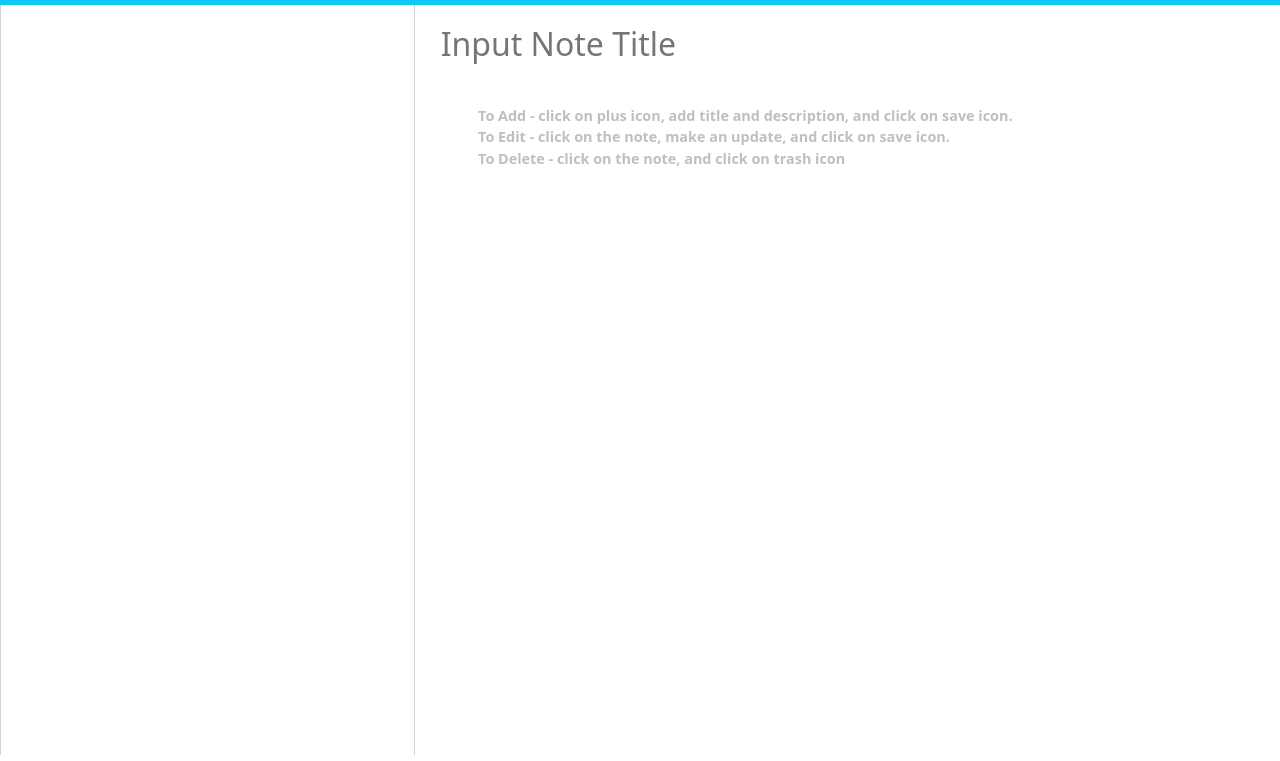
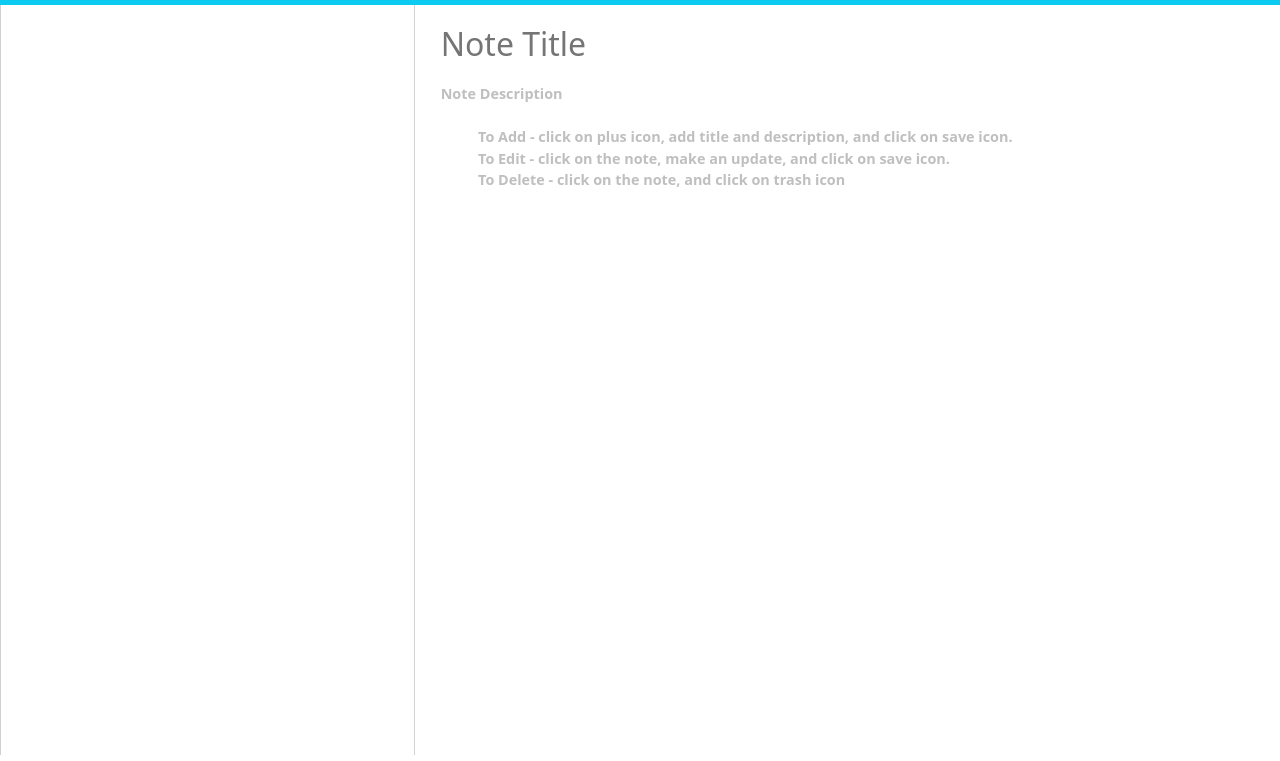
Before and after one commit to krgurevich/digi-notebook, a plain HTML site: page public/notes.html in a window 1280 px wide. Shown: the part 73-834 px from the top of the page. Drawn offline with nearby package versions, Linux system fonts and the light colour scheme; no server answers.

Commit message:
updated placeholder in notes.html

```diff
--- a/public/notes.html
+++ b/public/notes.html
@@ -30,8 +30,9 @@
         </div>
       </div>
       <div class="col-8">
-        <input id="targetTitle" class="note-title" placeholder="Input Note Title" maxlength="28" type="text" />
-        <textarea id="targetText" class="note-textarea" placeholder="
+        <input id="targetTitle" class="note-title" placeholder="Note Title" maxlength="28" type="text" />
+        <textarea id="targetText" class="note-textarea" placeholder="Note Description
+
           To Add - click on plus icon, add title and description, and click on save icon.
           To Edit - click on the note, make an update, and click on save icon.
           To Delete - click on the note, and click on trash icon"></textarea>
```
